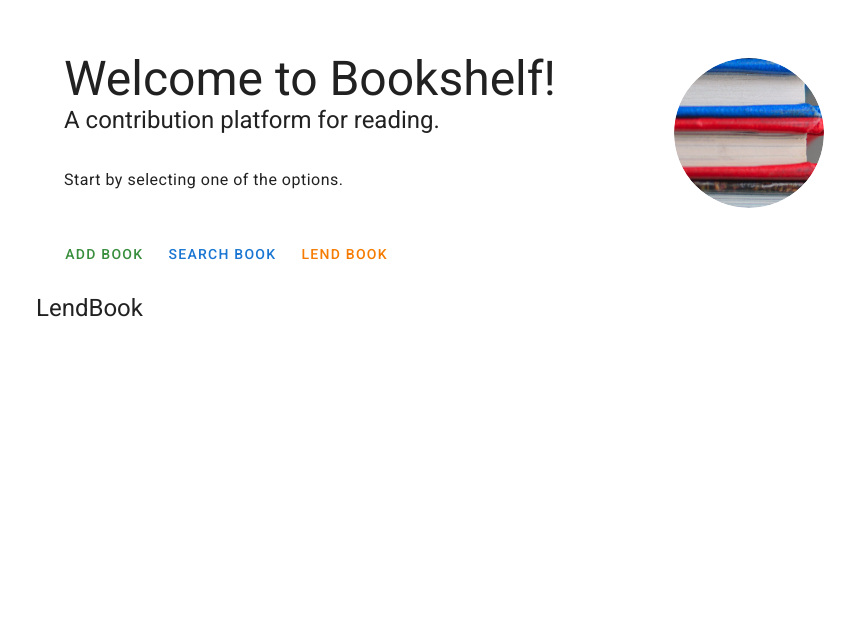
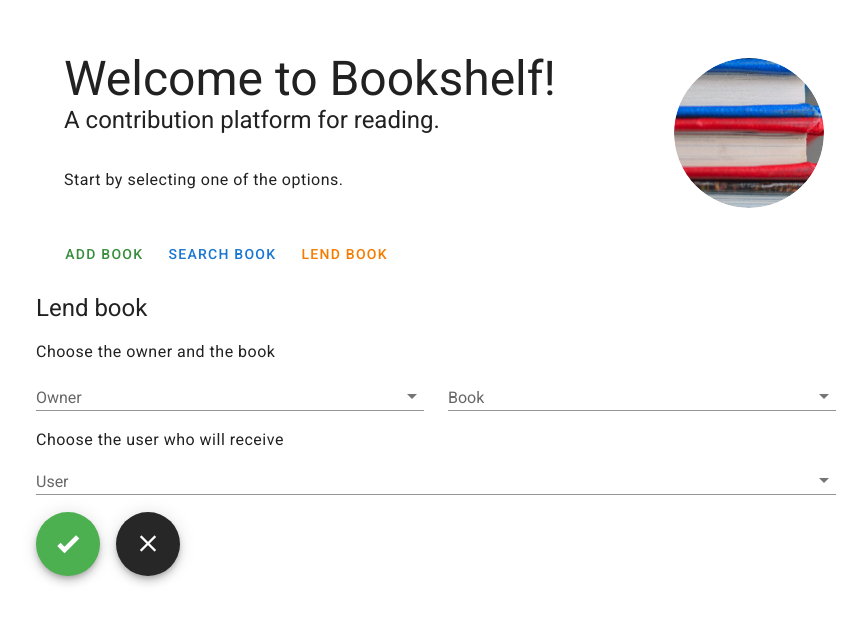
Before and after one commit to viniciuspinatti/bookshelf, a Vue app: page / in a window 1280 px wide. Both pictures are taken after a click on the button "LEND BOOK". Shown: the top 624 px of the page, without its empty margins (204-1062 px from the left). Built offline with nearby package versions, Linux system fonts and the light colour scheme.

Commit message:
Working with vuex and lend book option

```diff
--- a/package.json
+++ b/package.json
@@ -8,7 +8,7 @@
     "lint": "vue-cli-service lint"
   },
   "dependencies": {
-    "core-js": "^3.4.3",
+    "core-js": "^3.6.2",
     "vue": "^2.6.10",
     "vuetify": "^2.1.0",
     "vuex": "^3.1.2"
--- a/src/components/LendBook.vue
+++ b/src/components/LendBook.vue
@@ -1,9 +1,64 @@
 <template>
-  <p class="headline">LendBook</p>
+  <div>
+    <p class="headline">Lend book</p>
+    <p class="body-1">Choose the owner and the book</p>
+    <v-row>
+      <v-col cols="6"
+        ><v-select
+          :items="users"
+          item-text="name"
+          item-value="id"
+          label="Owner"
+          dense
+          v-model="ownerSelected"
+        ></v-select
+      ></v-col>
+      <v-col cols="6"
+        ><v-select
+          :items="ownerBooks"
+          item-text="name"
+          item-value="id"
+          label="Book"
+          dense
+        ></v-select
+      ></v-col>
+    </v-row>
+    <p class="body-1">Choose the user who will receive</p>
+    <v-select
+      :items="users"
+      item-text="name"
+      item-value="id"
+      label="User"
+      dense
+    ></v-select>
+    <v-btn class="mr-2" fab dark large color="green" title="Save">
+      <v-icon dark>mdi-check-bold</v-icon>
+    </v-btn>
+    <v-btn class="mx-2" fab dark large title="Clear">
+      <v-icon dark>mdi-close</v-icon>
+    </v-btn>
+  </div>
 </template>
 
 <script>
-export default {};
+export default {
+  data() {
+    return {
+      ownerSelected: null
+    };
+  },
+  computed: {
+    users() {
+      return this.$store.state.Users.allUsers;
+    },
+    ownerBooks() {
+      const books = this.$store.state.Books.allBooks.filter(book => {
+        return book.ownerId == this.ownerSelected;
+      });
+      return books;
+    }
+  }
+};
 </script>
 
 <style></style>
--- a/src/store/index.js
+++ b/src/store/index.js
@@ -1,11 +1,13 @@
 import Vue from "vue";
 import Vuex from "vuex";
+import Books from "./modules/Books";
+import Users from "./modules/Users";
 
 Vue.use(Vuex);
 
 export default new Vuex.Store({
-  state: {},
-  mutations: {},
-  actions: {},
-  modules: {}
+  modules: {
+    Books,
+    Users
+  }
 });
--- /dev/null
+++ b/src/store/modules/Books/index.js
@@ -0,0 +1,8 @@
+import state from "./stateBooks";
+import * as mutations from "./mutationsBook";
+
+export default {
+  namespaced: true,
+  state,
+  mutations
+};
--- /dev/null
+++ b/src/store/modules/Books/mutationsBook.js
@@ -0,0 +1,4 @@
+// Add a new book
+export const ADD_BOOK = (state, payload) => {
+  state.allBooks.push(payload);
+};
--- /dev/null
+++ b/src/store/modules/Books/stateBooks.js
@@ -0,0 +1,22 @@
+const state = {
+  allBooks: [
+    {
+      id: 1,
+      name: "How?",
+      ownerId: 1,
+      author: "Kennedy Silveira",
+      picture: "how.jpeg",
+      isLend: false
+    },
+    {
+      id: 2,
+      name: "How? 2 ed",
+      ownerId: 2,
+      author: "Kennedy Silveira",
+      picture: "how.jpeg",
+      isLend: false
+    }
+  ]
+};
+
+export default state;
--- /dev/null
+++ b/src/store/modules/Users/index.js
@@ -0,0 +1,6 @@
+import state from "./stateUsers";
+
+export default {
+  namespaced: true,
+  state
+};
--- /dev/null
+++ b/src/store/modules/Users/stateUsers.js
@@ -0,0 +1,14 @@
+const state = {
+  allUsers: [
+    {
+      id: 1,
+      name: "Patricia Lewad"
+    },
+    {
+      id: 2,
+      name: "Bob Uncle"
+    }
+  ]
+};
+
+export default state;
```
Also changed, not shown: 1 other file (tests, documents, lock files or other folders).
